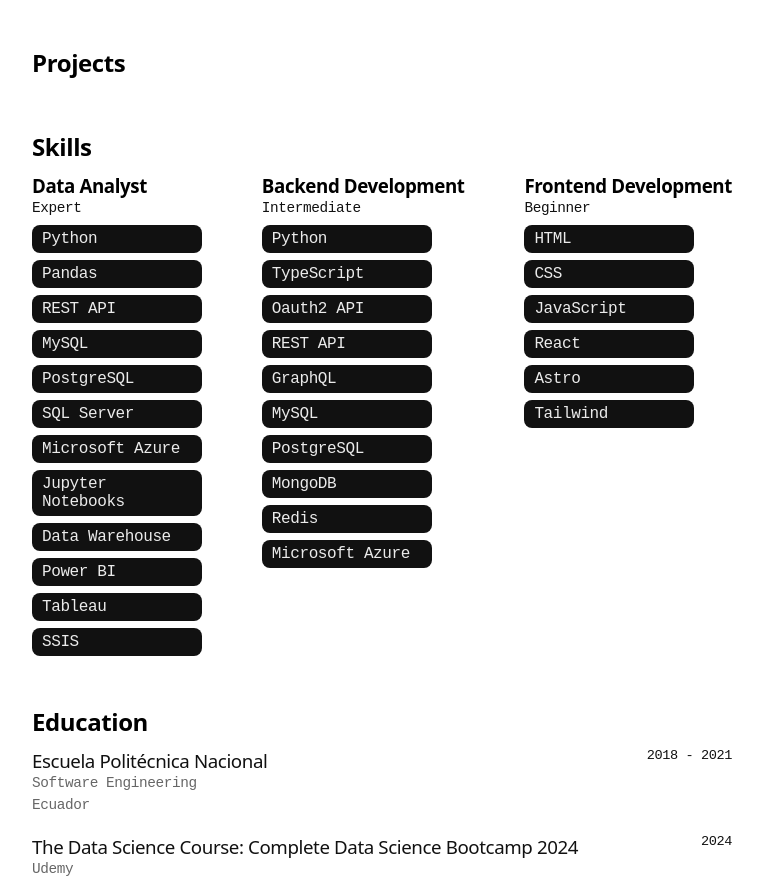
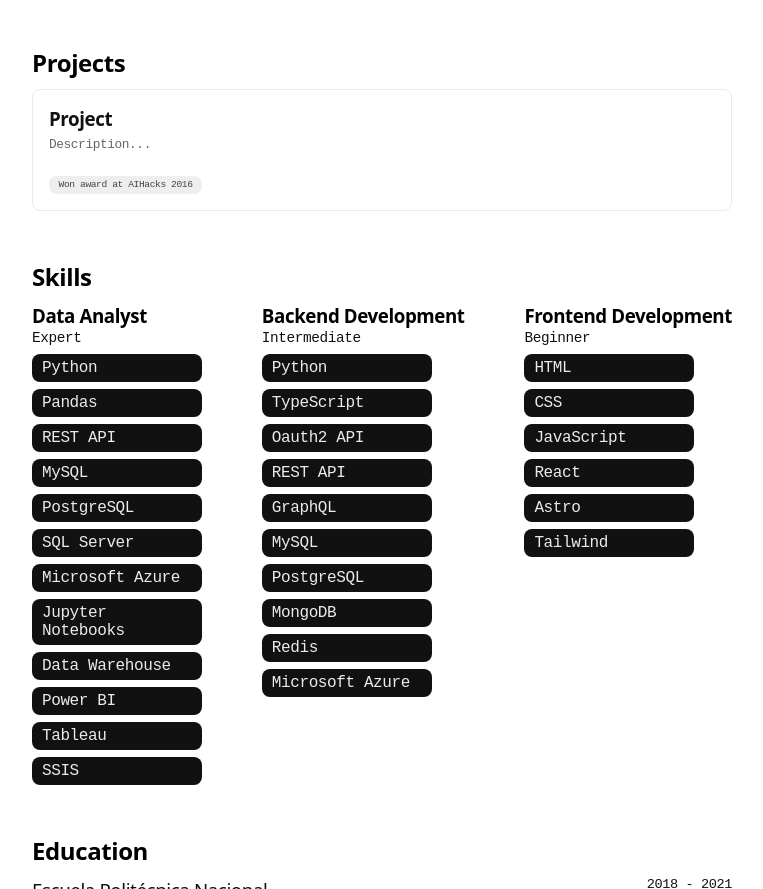
Before and after one commit to LawinCx/astro-portfolio, an Astro site: page / in a window 1280 px wide. Shown: the part 916-1805 px from the top of the page, without its empty margins (258-1021 px from the left). Built offline with nearby package versions, Linux system fonts and the light colour scheme; Astro itself is replaced by a stand-in of ours.

Commit message:
realizacion de projects completo

```diff
--- a/src/components/sections/Projects.astro
+++ b/src/components/sections/Projects.astro
@@ -1,7 +1,102 @@
 ---
 import Section from '../Sections.astro'
+
+import { projects } from '../../cv.json'
 ---
 
 <Section title = 'Projects'>
+    <ul>
+        {
+            projects.map(({ name, isAtive, description, highlights, url }) => {
+                return (
+                    <li>
+                        <article>
+                            <header>
+                                <h3>
+                                    <a href={url} target="_blank" rel="noopener noreferrer" title={`Watch ${name} on GitHub`}>
+                                        {name}
+                                    </a>
+                                    {
+                                        isAtive && <span>&bull;</span>
+                                    }
+                                </h3>
+                                <p>{description}</p>
+                            </header>
+                            <footer>
+                                    {
+                                        highlights.map((highlight) => {
+                                            return (
+                                                <span>{highlight}</span>
+                                            )
+                                        })
+                                    }
+                            </footer>
+                        </article>
+                    </li>
+                )
+            })
+        }
+    </ul>
+</Section>
 
-</Section>
+<style>
+    ul {
+        display: grid;
+        grid-template-columns: repeat(auto-fit, minmax(250px, 1fr));
+        gap: 18px;
+    }
+
+    article {
+        display: flex;
+        flex-direction: column;
+        gap: 16px;
+        border-radius: 8px;
+        border: 1px solid #ebebeb;
+        padding: 16px;
+        height: 100%;
+    }
+
+    article > header {
+        flex: 1;
+    }
+
+    article > header > h3 {
+        margin-bottom: 4px;
+    }
+
+    article > header > h3 > a {
+        color: #111;
+    }
+
+    article > header > h3 > a:hover {
+        text-decoration: underline;
+    }
+
+    article > header > p {
+        font-size: 0.8rem;
+        line-height: 1.3rem;
+        margin-bottom: 4px;
+    }
+
+    article > header > h3 > span {
+        color: #43f13d;
+        width: 16px;
+        height: 16px;
+    }
+
+    footer {
+        display: flex;
+        flex-wrap: wrap;
+        gap: 4px;
+        font-size: 0.6rem;
+    }
+
+    footer > span {
+        border-radius: 8px;
+        background: #eee;
+        color: #444;
+        font-size: 0.6rem;
+        font-weight: 500;
+        padding: 0.2rem 0.6rem;
+    }
+</style>
```
